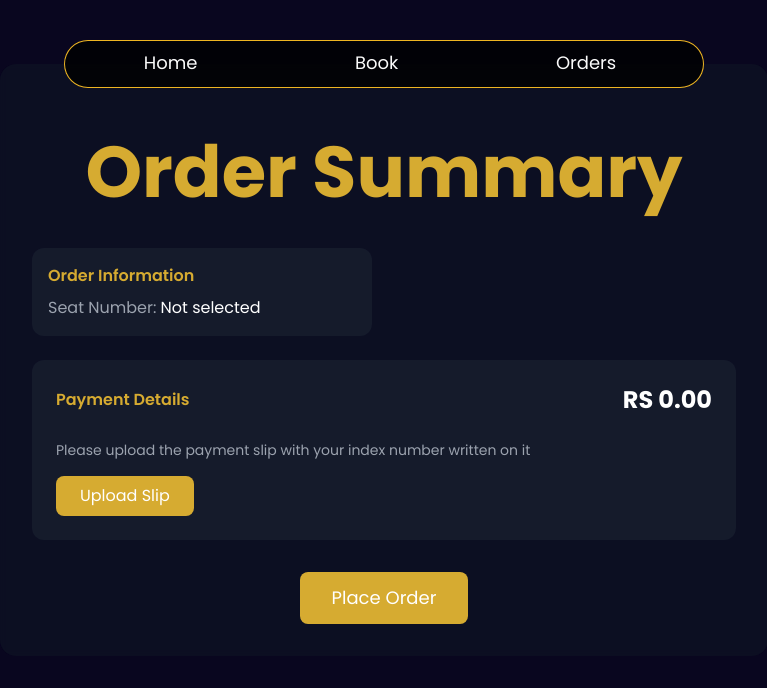
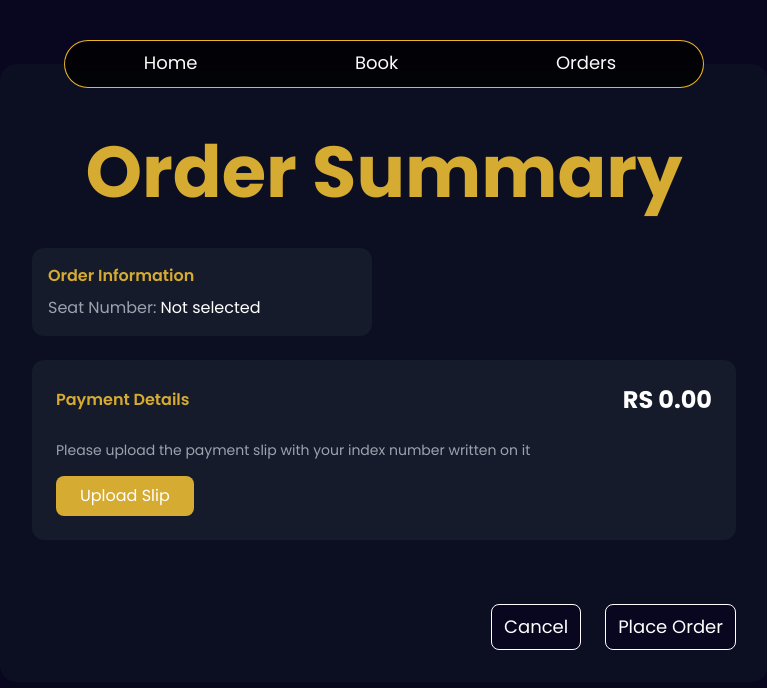
Before and after one commit to hasithasandunlakshan/leo_candle_night, a Next.js app: page /orderdetails/ordersummery in a window 1280 px wide. Shown: the top 688 px of the page, without its empty margins (256-1023 px from the left). Built offline with nearby package versions, Linux system fonts and the light colour scheme; a web font is replaced by a local one.

Commit message:
Order summary modified

```diff
--- a/src/components/OrderSummery/OrderSummary.tsx
+++ b/src/components/OrderSummery/OrderSummary.tsx
@@ -45,7 +45,7 @@ export default function OrderSummary() {
     try{
       const response = await axios.post("/api/seats/bookSeats",{ seatNumbers: [seatNumbers] })
       if(response.status === 200){
-        alert("seat booked successfully")
+
       }
     }catch(error){
       console.error("Error sending order to backend:", error);
@@ -84,7 +84,7 @@ export default function OrderSummary() {
 
       if (response.status === 200) {
         console.log("Image uploaded successfully");
-        alert("Image uploaded successfully");
+
       }
 
       const data = response.data; // Directly access response.data
@@ -137,7 +137,7 @@ export default function OrderSummary() {
 
       const response = await axios.post("/api/user/setUserDetails", data);
       console.log("Order saved successfully:", response.data);
-      alert("Order saved successfully!");
+
     } catch (error) {
       console.error("Error sending order to backend:", error);
       alert("Failed to send order");
@@ -311,15 +311,31 @@ export default function OrderSummary() {
           </div>
         </div>
 
-        {/* Place Order Button */}
+
+        <div className="flex  items-end justify-end gap-6">
           <div className="text-center right-8 mt-8">
             <button
+              onClick={() => handleResetAndNavigate()}
+              className="px-3 py-2 bg-primary text-white border border-white rounded-lg text-lg font-normal hover:bg-secondary/80 transition-colors"
+            >
+              Cancel
+            </button>
+          </div>
+
+          {/* Place Order Button */}
+          <div className="text-center  mt-8">
+            <button
               onClick={() => setShowToast(true)}
-            className="px-8 py-3 bg-secondary text-white rounded-lg text-lg font-normal hover:bg-secondary/80 transition-colors"
+              className="px-3 py-2 bg-primary text-white border border-white rounded-lg text-lg font-normal hover:bg-secondary/80 transition-colors"
             >
               Place Order
             </button>
           </div>
+
+        </div>
+
+
+
 
 
 
```
Lines whose indentation alone changed are shown as unchanged.
